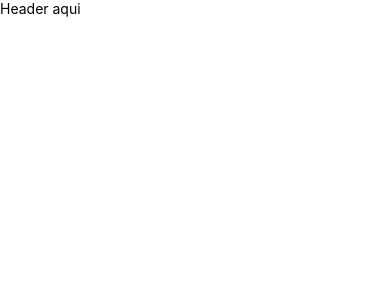
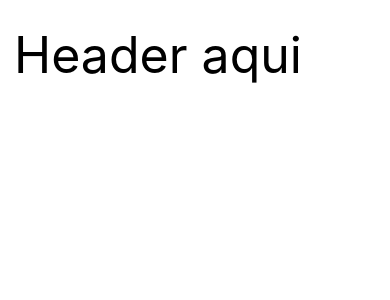
Before and after one commit to NelcifranMagalhaes/easy_project, a React Native app: screen / in a window 390 px wide. Shown: the top 300 px of the page. Built offline with nearby package versions, Linux system fonts and the light colour scheme.

Commit message:
header color

```diff
--- a/src/components/Header.js
+++ b/src/components/Header.js
@@ -1,9 +1,19 @@
 import React from 'react';
 import { Text, View } from 'react-native';
 
+const containerStyle = {
+	marginTop: 25,
+	backgroundColor: '#FFFFFF',
+
+}
+
+const titleStyle = {
+	fontSize:50
+}
+
 const Header = (props) =>(
-	<View>
-		<Text>Header aqui</Text>
+	<View style={containerStyle}>
+		<Text style={titleStyle}> Header aqui</Text>
 	</View>
 	);
 
```
